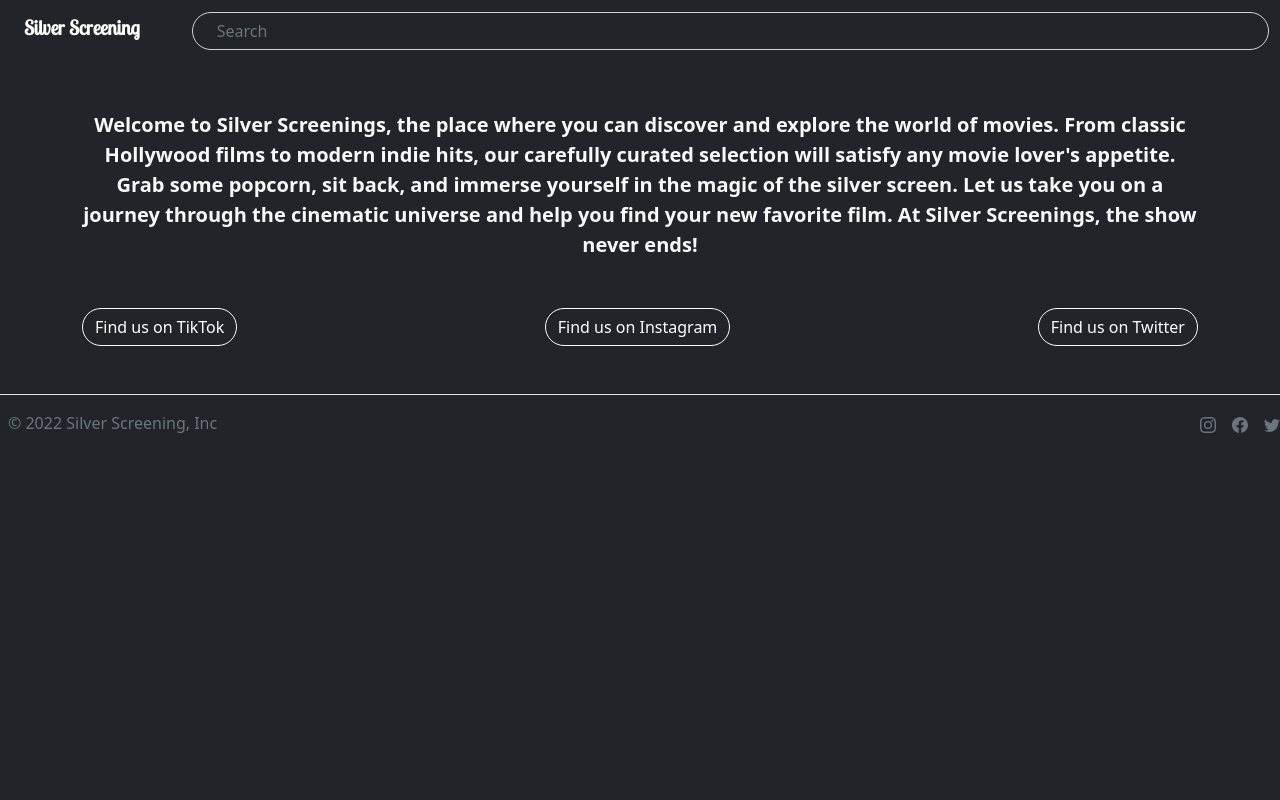
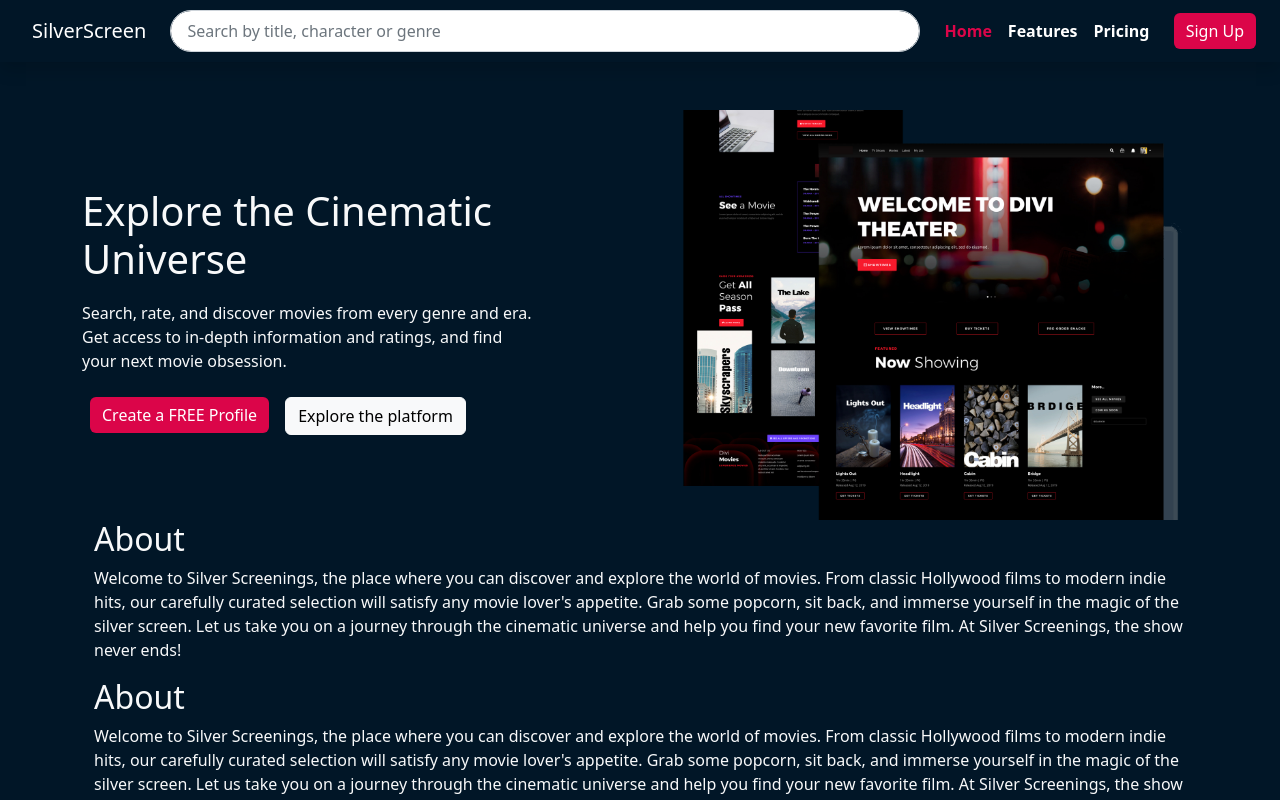
Before and after one commit to multiverzum/Movie-App, a React (Create React App) app: page / in a window 1280 px wide. Shown: the top 800 px of the page. Built offline with nearby package versions, Linux system fonts and the light colour scheme.

Commit message:
Design changes

```diff
--- a/public/index.html
+++ b/public/index.html
@@ -10,7 +10,7 @@
     />
     <title>Silver Screening</title>
   </head>
-  <body class="bg-dark">
+  <body class="bg-custom-dark">
     <div id="root"></div>
   </body>
 </html>
--- a/src/App.jsx
+++ b/src/App.jsx
@@ -5,6 +5,7 @@ import Movie from './Components/Movie';
 import SimilarMovies from './Components/SimilarMovies';
 import './index.css';
 import Footer from './Components/Footer';
+import heroIlustration from './Images/hero-section-ilustration.png';
 
 function App() {
   const [movies, setMovies] = useState([]);
@@ -12,6 +13,10 @@ function App() {
   const [searchInput, setSearchInput] = useState('');
   const [showText, setShowText] = useState(true);
 
+  const subtitle = {
+    maxWidth: 450,
+    marginTop: 10,
+  };
   const getMovieData = async (searchInput) => {
     const url = `http://www.omdbapi.com/?apikey=7e698aea&s=${searchInput}`;
     const response = await fetch(url);
@@ -28,7 +33,7 @@ function App() {
     const responseJSON = await response.json();
 
     if (responseJSON.Search) {
-      setSimilarMovies(responseJSON.Search.slice(1,9));
+      setSimilarMovies(responseJSON.Search.slice(1, 9));
     }
   };
 
@@ -43,7 +48,7 @@ function App() {
     if (searchInput !== '') {
       setShowText(false);
       getMovieData(searchInput);
-    }else{
+    } else {
       setMovies([]);
     }
   }, [searchInput]);
@@ -59,12 +64,75 @@ function App() {
       <MyNavbar searchInput={searchInput} setSearchInput={setSearchInput} getMovieData={getMovieData} />
       {showText && (
         <div className="container my-5 text-light fs-5 fw-bold">
-          <p className="text-center">Welcome to Silver Screenings, the place where you can discover and explore the world of movies. From classic Hollywood films to modern indie hits, our carefully curated selection will satisfy any movie lover's appetite. Grab some popcorn, sit back, and immerse yourself in the magic of the silver screen. Let us take you on a journey through the cinematic universe and help you find your new favorite film. At Silver Screenings, the show never ends!</p>
-          <div className="d-flex justify-content-between mt-5 md-col-4">
-          <button className='btn btn-dark border border-light rounded-pill'>Find us on TikTok</button>
-          <button className='btn btn-dark border border-light rounded-pill'>Find us on Instagram</button>
-          <button className='btn btn-dark border border-light rounded-pill'>Find us on Twitter</button>
+          <div className="row">
+
+            <div className="col-md-6 align-items-center">
+              <div className='d-flex flex-column justify-content-center h-100'>
+                <span className='h1'>
+                  Explore the Cinematic Universe
+                </span>
+                <p style={subtitle}>
+                  Search, rate, and discover movies from every genre and era.
+                  Get access to in-depth information and ratings,
+                  and find your next movie obsession.
+                </p>
+                <div className='d-flex'>
+                  <div className='p-2'>
+                    <button className='btn btn-primary'>Create a FREE Profile</button>
+
                   </div>
+                  <div className='p-2'>
+                    <button className='btn btn-light'>Explore the platform</button>
+
+                  </div>
+                </div>
+              </div>
+
+
+            </div>
+
+            <div className="col-md-6">
+              <img src={heroIlustration} className='w-100' />
+
+            </div>
+
+          </div>
+
+
+          <div className='container'>
+            <h2>About</h2>
+            <p>
+              Welcome to Silver Screenings,
+              the place where you can discover and explore the world of movies.
+              From classic Hollywood films to modern indie hits, our carefully
+              curated selection will satisfy any movie lover's appetite. Grab some popcorn, sit back,
+              and immerse yourself in the magic of the silver screen. Let us take you on a journey through the cinematic universe and help you find your new favorite film. At Silver Screenings, the show never ends!
+
+            </p>
+
+            <h2>About</h2>
+            <p>
+              Welcome to Silver Screenings,
+              the place where you can discover and explore the world of movies.
+              From classic Hollywood films to modern indie hits, our carefully
+              curated selection will satisfy any movie lover's appetite. Grab some popcorn, sit back,
+              and immerse yourself in the magic of the silver screen. Let us take you on a journey through the cinematic universe and help you find your new favorite film. At Silver Screenings, the show never ends!
+
+            </p>
+
+
+            <h2>About</h2>
+            <p>
+              Welcome to Silver Screenings,
+              the place where you can discover and explore the world of movies.
+              From classic Hollywood films to modern indie hits, our carefully
+              curated selection will satisfy any movie lover's appetite. Grab some popcorn, sit back,
+              and immerse yourself in the magic of the silver screen. Let us take you on a journey through the cinematic universe and help you find your new favorite film. At Silver Screenings, the show never ends!
+
+            </p>
+
+          </div>
+
         </div>
       )}
 
@@ -82,7 +150,7 @@ function App() {
       {similarMovies.length > 0 && (
         <SimilarMovies movies={similarMovies} getSimilarMovieData={getSimilarMovieData} getMovieDetails={getMovieDetails} />
       )}
-          <Footer/>
+      <Footer />
     </>
   );
 }
--- a/src/Components/Footer.jsx
+++ b/src/Components/Footer.jsx
@@ -3,7 +3,7 @@ import React from 'react'
 function Footer() {
   return (
     <div>
-      <footer className="d-flex flex-wrap justify-content-between align-items-center py-3 my-4 border-top">
+      <footer className="d-flex flex-wrap justify-content-between align-items-center py-3 mt-4 border-top">
     <div className="col-md-4 d-flex align-items-center">
       <a href="/" className="mb-3 me-2 mb-md-0 text-muted text-decoration-none lh-1">
       </a>
--- a/src/Components/Movie.jsx
+++ b/src/Components/Movie.jsx
@@ -14,11 +14,11 @@ function Movie({ movie, getMovieDetails }) {
 
   return (
     <>
-          <div className="card shadow-sm my-2">
+          <div className="card shadow-sm my-2 bg-transparent">
             <img className="bd-placeholder-img card-img-top" width="100%" height="225px" src={movie.Poster}/>
 
-            <div className="card-body">
-              <p className="card-text">{movie.Title.length > 20
+            <div className="card-body bg-transparent">
+              <p className="card-text text-white">{movie.Title.length > 20
                   ? movie.Title.substring(0, 20) + "..."
                   : movie.Title}</p>
               <div className="d-flex justify-content-between align-items-center">
@@ -26,7 +26,7 @@ function Movie({ movie, getMovieDetails }) {
                   <button type="button" className="btn btn-sm btn-outline-secondary">{movie.Type === "movie" ? "Movie" : "TV"}</button>
                   <button type="button" className="btn btn-sm btn-outline-secondary" onClick={handleShowModal}>Show More</button>
                 </div>
-                <small className="text-muted">{movie.Year}</small>
+                <small className="text-muted text-white">{movie.Year}</small>
               </div>
             </div>
           </div>
--- a/src/Components/MyNavbar.jsx
+++ b/src/Components/MyNavbar.jsx
@@ -6,25 +6,45 @@
     e.preventDefault();
   }
   return (
-        <nav className="navbar navbar-dark bg-dark container-fluid">
-    <div className="d-flex col-12 justify-content-center ">
-      <a className="navbar-brand text-white px-4 fw-bold title">Silver Screening</a>
-      <form className="container-fluid py-1" onSubmit={handleSubmit}>
-        <div className="input-group col-11">
-          <input
-            className="form-control rounded-pill px-4 text-light"
-            type="search"
-            placeholder="Search"
+
+
+    <nav class="navbar px-4 navbar-expand-lg navbar-dark shadow bg-custom-dark">
+      <a class="navbar-brand p-2" href="/">SilverScreen</a>
+      <button class="navbar-toggler" type="button" data-toggle="collapse" data-target="#navbarNav" aria-controls="navbarNav" aria-expanded="false" aria-label="Toggle navigation">
+        <span class="navbar-toggler-icon"></span>
+      </button>
+      <form onSubmit={handleSubmit} id='search-input-form'>
+        <input type="text"
+          className='bg-white form-control rounded-lg w-100 p-2 px-3'
+          placeholder="Search by title, character or genre"
           aria-label="Search"
           value={searchInput}
-            onChange={(e) => setSearchInput(e.target.value)}
-          />
-          <div className="input-group-append">
+          onChange={(e) => setSearchInput(e.target.value)} />
+      </form>
+      <div class="collapse navbar-collapse justify-content-center">
+        <ul class="navbar-nav">
+          <li class="nav-item active">
+            <a class="nav-link bold color-primary" href="/">Home</a>
+          </li>
+          <li class="nav-item">
+            <a class="nav-link bold text-white" href="/">Features</a>
+          </li>
+          <li class="nav-item">
+            <a class="nav-link bold text-white" href="/">Pricing</a>
+          </li>
+
+        </ul>
       </div>
+      <div>
+        <a class="btn btn-primary ml-4" href="/register">Sign Up</a>
       </div>
-      </form>
-    </div>
+
     </nav>
+
+
+
+
+
   );
 }
 
--- a/src/index.css
+++ b/src/index.css
@@ -1,8 +1,26 @@
-@import url('https://fonts.googleapis.com/css2?family=Roboto+Condensed:ital,wght@0,300;0,400;1,400&display=swap');
+@import url('https://fonts.googleapis.com/css2?family=Lobster+Two&display=swap');
 
-@import url('https://fonts.googleapis.com/css2?family=Lobster+Two&display=swap');
+
+:root {
+  --color-primary: #db0549;
+  --color-primary-darker: #82042c;
+  --color-dark: #011627;
+  --color-light-gray: #f8f8f8;
+  --body-background: #F6F7F8;
+  --color-gray: #f1f1f1
+}
+
+
+*{
+  font-size: 12pt;
+  font-weight: 400;
+}
+
 body {
-  font-family: 'Roboto Condensed', sans-serif;
+  font-family: 'Roboto', sans-serif;
+  color: white;
+  background-color: #333;
+  font-weight: 400;
 
 
 }
@@ -14,6 +32,14 @@ body {
   transition: transform 0.3s ease-in-out;
 }
 
+
+.pointer{
+  cursor: pointer;
+}
+
+.card-img-top{
+  object-fit: cover;
+}
 
 .card:hover {
   opacity: 1;
@@ -30,3 +56,30 @@ input {
   width: 250px;
   height: 250px;
 }
+
+#search-input-form{
+  max-width: 750px;
+  width: 100%;
+}
+
+.bg-custom-dark{
+  background-color: var(--color-dark) !important;
+}
+
+.bold{
+  font-weight: 600 !important;
+}
+
+.rounded-lg{
+  border-radius: 2rem !important;
+}
+
+
+.color-primary{
+  color: var(--color-primary) !important;
+}
+
+.btn-primary{
+  background-color: var(--color-primary) !important;
+  border: none !important;
+}
```
Also changed, not shown: src/Images/hero-section-ilustration.jpg (added), src/Images/hero-section-ilustration.png (added). Lines whose indentation alone changed are shown as unchanged.
